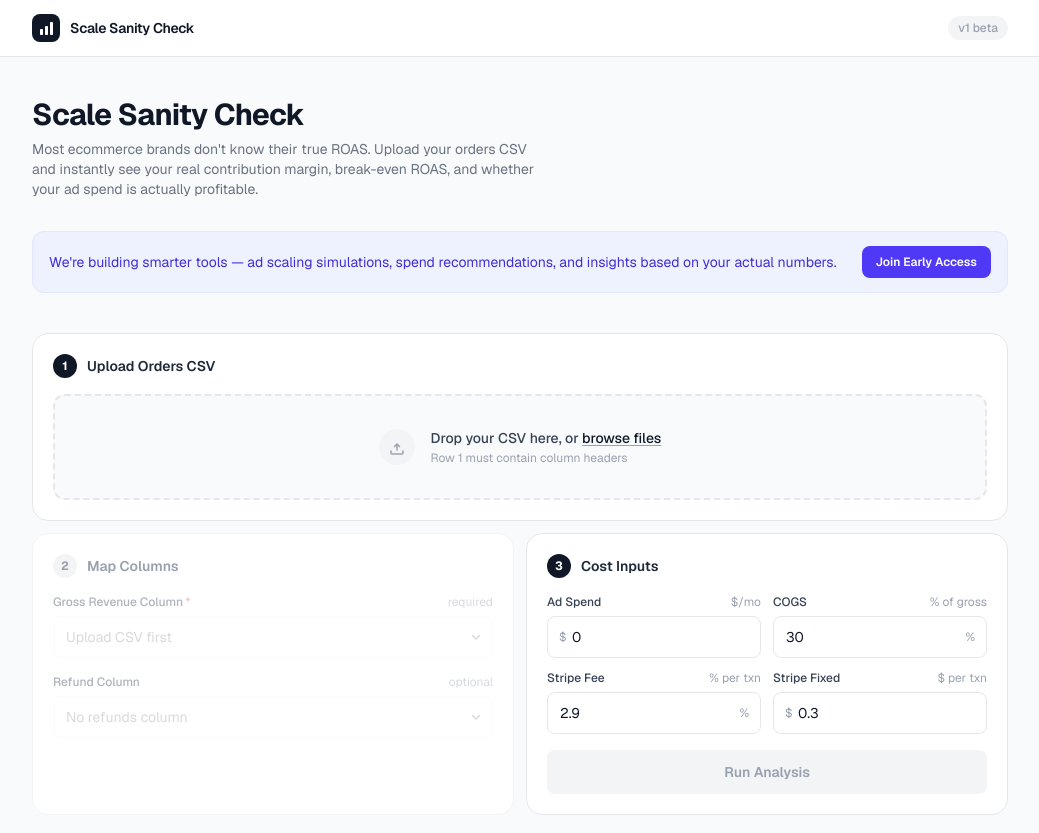
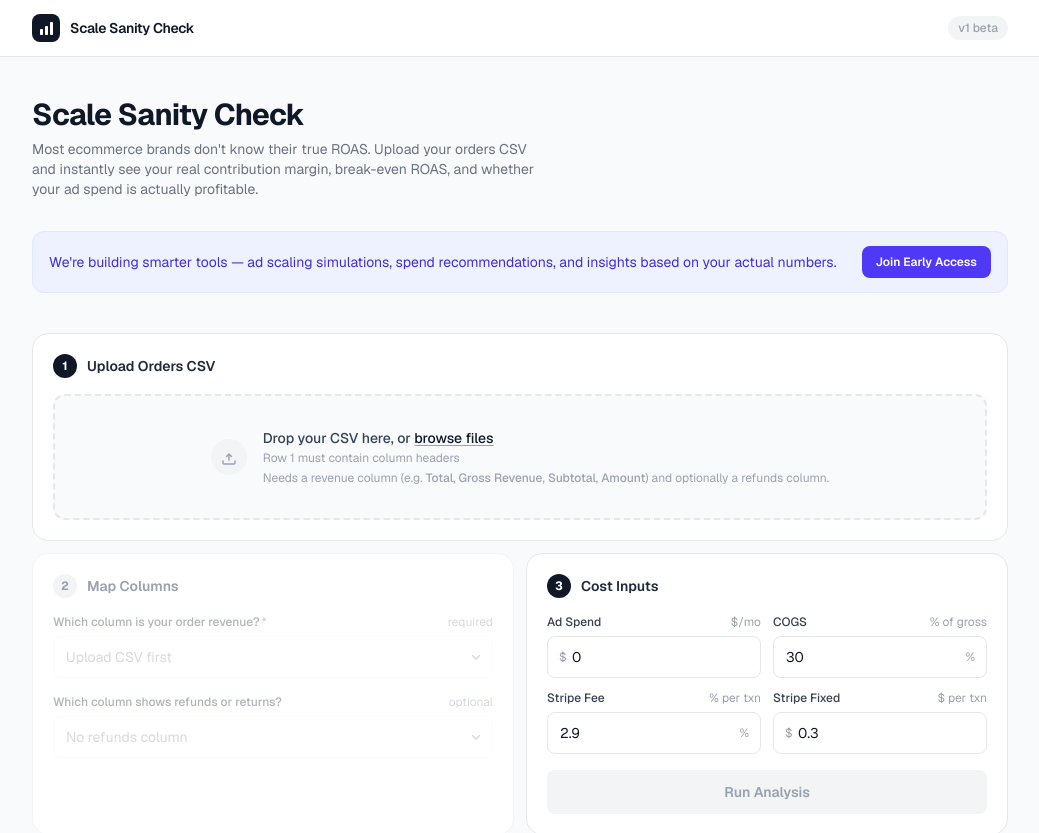
Before and after one commit to danielasgrosz/scale-sanity-check, a Next.js app: page / in a window 1280 px wide. Shown: the top 833 px of the page, without its empty margins (120-1159 px from the left). Built offline with nearby package versions, Linux system fonts and the light colour scheme.

Commit message:
Improve Step 2 UX: helper note, auto-detected badge, clearer field labels

```diff
--- a/app/page.tsx
+++ b/app/page.tsx
@@ -53,6 +53,9 @@ export default function HomePage() {
   const [outputs, setOutputs] = useState<Outputs | null>(null);
   const [error, setError] = useState<string>("");
 
+  const [revAutoDetected, setRevAutoDetected] = useState(false);
+  const [refAutoDetected, setRefAutoDetected] = useState(false);
+
   const headers = csv?.headers ?? [];
   const canCalculate = !!csv && !!revenueCol;
 
@@ -99,6 +102,8 @@ export default function HomePage() {
 
         setRevenueCol(rev);
         setRefundCol(ref);
+        setRevAutoDetected(!!rev);
+        setRefAutoDetected(!!ref);
       },
       error: (err) => {
         setError(`CSV parse error: ${err.message}`);
@@ -237,6 +242,7 @@ export default function HomePage() {
                         Drop your CSV here, or <span className="text-gray-900 underline underline-offset-2 decoration-gray-400">browse files</span>
                       </p>
                       <p className="text-xs text-gray-400 mt-0.5">Row 1 must contain column headers</p>
+                      <p className="text-xs text-gray-400 mt-1">Needs a revenue column (e.g. <span className="font-medium">Total</span>, <span className="font-medium">Gross Revenue</span>, <span className="font-medium">Subtotal</span>, <span className="font-medium">Amount</span>) and optionally a refunds column.</p>
                     </div>
                   </>
                 )}
@@ -250,19 +256,19 @@ export default function HomePage() {
             {/* Step 2: Map Columns */}
             <StepCard step={2} title="Map Columns" locked={!csv}>
               <div className="space-y-4">
-                <Field label="Gross Revenue Column" required hint="required">
+                <Field label="Which column is your order revenue?" required hint="required" autoDetected={revAutoDetected}>
                   <SelectInput
                     value={revenueCol}
-                    onChange={setRevenueCol}
+                    onChange={(v) => { setRevenueCol(v); setRevAutoDetected(false); }}
                     disabled={!csv}
                     placeholder={csv ? "Select a column…" : "Upload CSV first"}
                     options={headers}
                   />
                 </Field>
-                <Field label="Refund Column" hint="optional">
+                <Field label="Which column shows refunds or returns?" hint="optional" autoDetected={refAutoDetected}>
                   <SelectInput
                     value={refundCol}
-                    onChange={setRefundCol}
+                    onChange={(v) => { setRefundCol(v); setRefAutoDetected(false); }}
                     disabled={!csv}
                     placeholder="No refunds column"
                     options={headers}
@@ -455,21 +461,30 @@ function Field({
   label,
   hint,
   required,
+  autoDetected,
   children,
 }: {
   label: string;
   hint?: string;
   required?: boolean;
+  autoDetected?: boolean;
   children: React.ReactNode;
 }) {
   return (
     <div>
-      <div className="flex items-baseline justify-between mb-1.5">
-        <label className="text-xs font-medium text-gray-700">
-          {label}
-          {required && <span className="text-red-400 ml-0.5">*</span>}
-        </label>
-        {hint && <span className="text-xs text-gray-400">{hint}</span>}
+      <div className="flex items-center justify-between mb-1.5 gap-2">
+        <div className="flex items-center gap-1.5 min-w-0">
+          <label className="text-xs font-medium text-gray-700 truncate">
+            {label}
+            {required && <span className="text-red-400 ml-0.5">*</span>}
+          </label>
+          {autoDetected && (
+            <span className="shrink-0 text-[10px] font-semibold text-green-700 bg-green-50 border border-green-200 px-1.5 py-0.5 rounded-full leading-none">
+              Auto-detected
+            </span>
+          )}
+        </div>
+        {hint && <span className="text-xs text-gray-400 shrink-0">{hint}</span>}
       </div>
       {children}
     </div>
```
